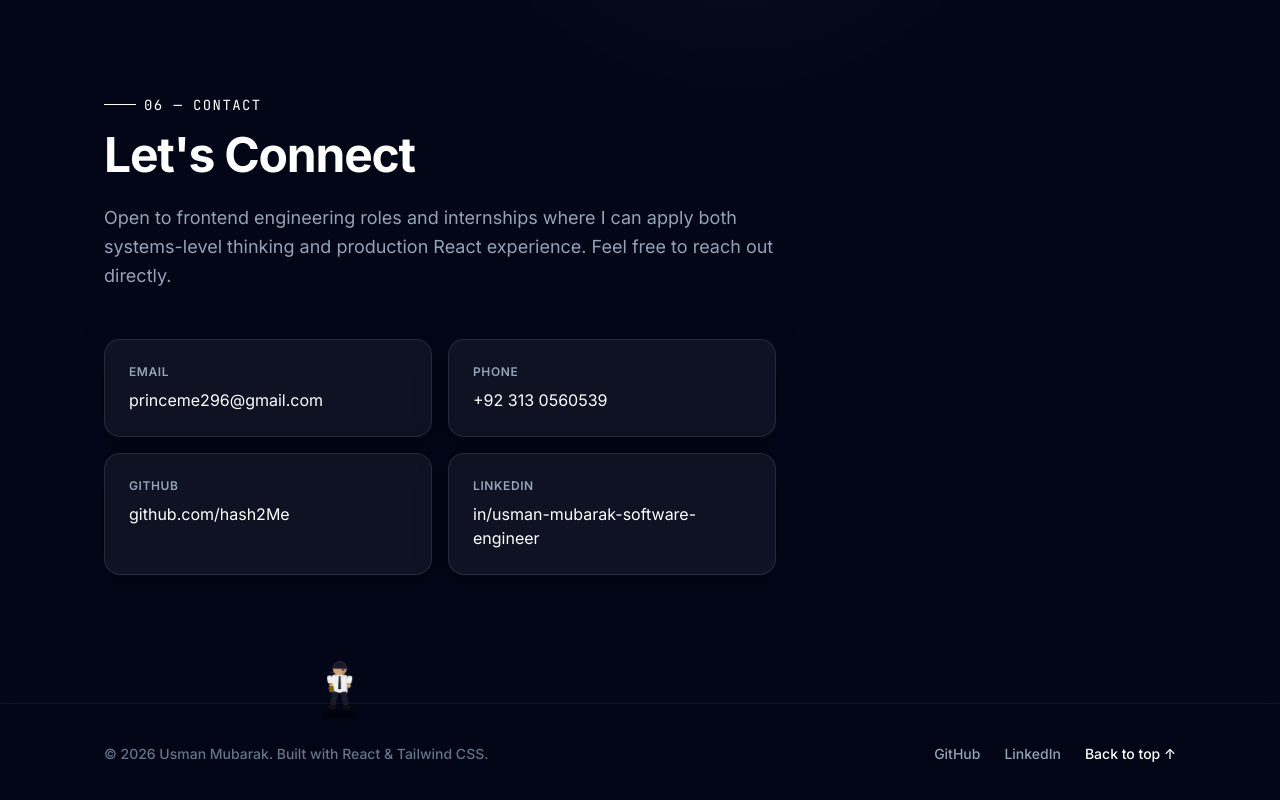
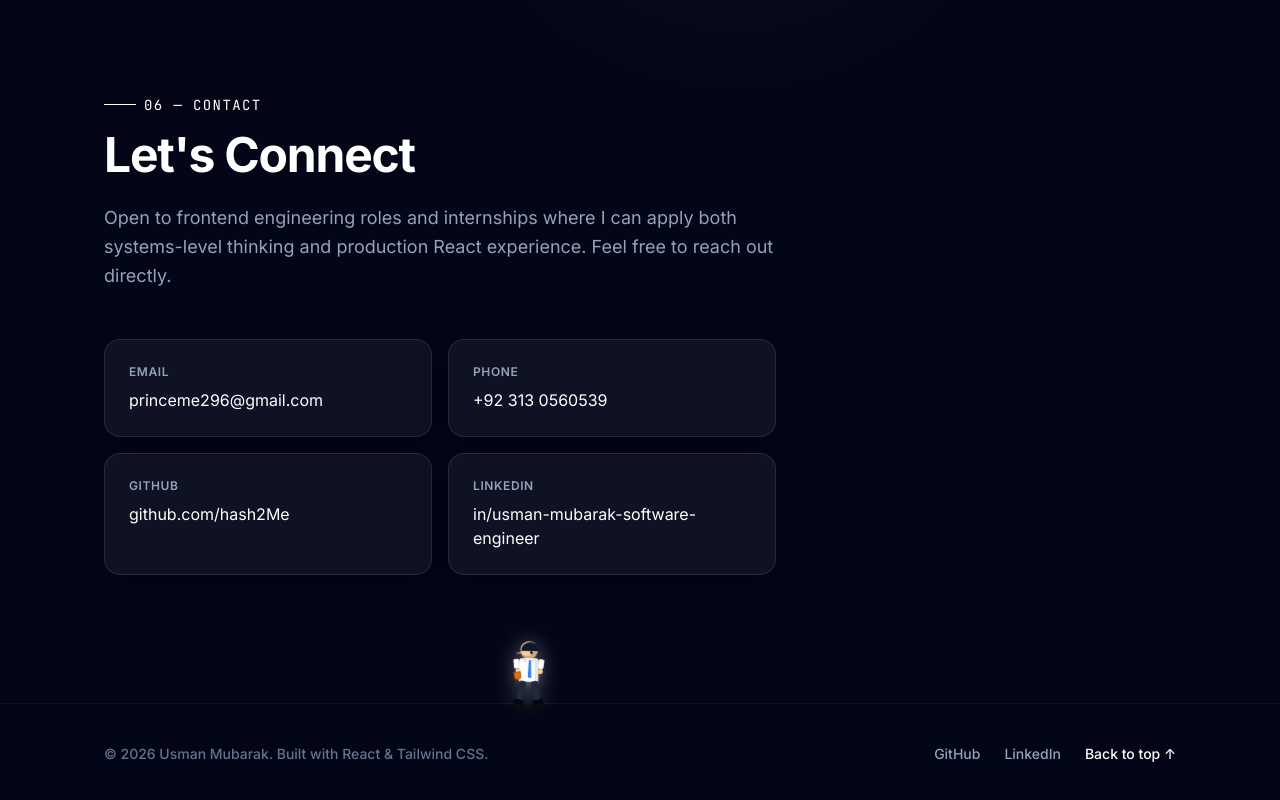
Before and after one commit to hash2Me/usman-portfolio, a React (Vite) app: page / in a window 1280 px wide. Shown: the part 5457-6257 px from the top of the page. Built offline with nearby package versions, Linux system fonts and the light colour scheme.

Commit message:
fix-avatar-visibility-and-viewport-positioning

```diff
--- a/src/components/Avatar.tsx
+++ b/src/components/Avatar.tsx
@@ -46,21 +46,21 @@ export default function Avatar() {
   const containerRef = useRef<HTMLDivElement>(null);
   const animFrameRef = useRef<number>(0);
 
-  // Position & physics
-  const posXRef = useRef<number>(100);
-  const posYRef = useRef<number>(0); // Y relative to current section platform
+  // Viewport-relative coordinates (fixed positioning)
+  const posXRef = useRef<number>(120);
+  const posYRef = useRef<number>(200); // Fixed Y relative to viewport
   const velocityYRef = useRef<number>(0);
   const dirRef = useRef<Direction>('right');
   const stateRef = useRef<CharacterState>('walking');
   const walkPhaseRef = useRef<number>(0);
 
-  // Section platform tracking
+  // Section platform tracking (viewport-relative bounds)
   const activeSectionIdRef = useRef<string>('hero');
-  const platformBoundsRef = useRef<{ left: number; right: number; y: number }>({ left: 50, right: 800, y: 100 });
+  const platformBoundsRef = useRef<{ left: number; right: number; y: number }>({ left: 40, right: 600, y: 250 });
 
   // Portal transition states
   const isTeleportingRef = useRef<boolean>(false);
-  const portalPosRef = useRef<{ x: number; y: number }>({ x: 0, y: 0 });
+  const portalPosRef = useRef<{ x: number; y: number }>({ x: 120, y: 200 });
 
   // React state for rendering UI overlay
   const [characterState, setCharacterState] = useState<CharacterState>('walking');
@@ -68,7 +68,7 @@ export default function Avatar() {
   const [walkPhase, setWalkPhase] = useState<number>(0);
   const [speech, setSpeech] = useState<string>('');
   const [showSpeech, setShowSpeech] = useState<boolean>(false);
-  const [portalCoords, setPortalCoords] = useState<{ x: number; y: number }>({ x: 0, y: 0 });
+  const [portalCoords, setPortalCoords] = useState<{ x: number; y: number }>({ x: 120, y: 200 });
   const [portalScale, setPortalScale] = useState<number>(0);
   const [characterOpacity, setCharacterOpacity] = useState<number>(1);
 
@@ -89,10 +89,10 @@ export default function Avatar() {
     triggerSpeech(line);
   }, [triggerSpeech]);
 
-  // Find active section platform in viewport
+  // Calculate viewport-relative platform bounds for currently visible section
   const updateActiveSection = useCallback(() => {
     const sections = ['hero', 'projects', 'experience', 'skills', 'education', 'contact'];
-    const viewportMiddle = window.scrollY + window.innerHeight * 0.45;
+    const viewportMiddle = window.innerHeight * 0.45;
 
     let currentId = 'hero';
     let currentEl: HTMLElement | null = null;
@@ -101,10 +101,7 @@ export default function Avatar() {
       const el = document.getElementById(id) || (id === 'hero' ? document.getElementById('main-content') : null);
       if (el) {
         const rect = el.getBoundingClientRect();
-        const topAbs = window.scrollY + rect.top;
-        const bottomAbs = topAbs + rect.height;
-
-        if (viewportMiddle >= topAbs && viewportMiddle <= bottomAbs) {
+        if (rect.top <= viewportMiddle && rect.bottom >= 100) {
           currentId = id;
           currentEl = el;
           break;
@@ -121,11 +118,16 @@ export default function Avatar() {
       const contentContainer = currentEl.querySelector('.section') || currentEl;
       const cRect = contentContainer.getBoundingClientRect();
 
-      const left = Math.max(20, cRect.left + 20);
-      const right = Math.min(window.innerWidth - 60, cRect.right - 60);
-      const y = window.scrollY + rect.bottom - 40; // platform walk line near section bottom/container
+      const left = Math.max(30, cRect.left + 20);
+      const right = Math.min(window.innerWidth - 70, cRect.right - 70);
 
-      platformBoundsRef.current = { left, right, y };
+      // Calculate Y in viewport terms so character is ALWAYS visible on screen!
+      const targetScreenY = Math.min(
+        window.innerHeight - 100,
+        Math.max(120, rect.bottom - 60)
+      );
+
+      platformBoundsRef.current = { left, right, y: targetScreenY };
     }
 
     return currentId;
@@ -147,7 +149,7 @@ export default function Avatar() {
     if (enterMode === 'jump') {
       stateRef.current = 'jumping';
       setCharacterState('jumping');
-      velocityYRef.current = -8;
+      velocityYRef.current = -7;
       triggerSpeech("Jumping into the portal! 🌀");
     } else {
       triggerSpeech("Entering portal... 🌀");
@@ -176,7 +178,7 @@ export default function Avatar() {
 
         if (exitMode === 'fall') {
           // Portal opens high above, character falls down
-          const highY = y - 180;
+          const highY = Math.max(60, y - 160);
           posYRef.current = highY;
           portalPosRef.current = { x: newX, y: highY + 20 };
           setPortalCoords(portalPosRef.current);
@@ -220,10 +222,9 @@ export default function Avatar() {
   // Handle scroll detection and random portal travel
   useEffect(() => {
     const handleScroll = () => {
-      if (isTeleportingRef.current) return;
       const newSection = updateActiveSection();
 
-      if (newSection !== activeSectionIdRef.current) {
+      if (!isTeleportingRef.current && newSection !== activeSectionIdRef.current) {
         activeSectionIdRef.current = newSection;
         const enterMode: PortalEnterType = Math.random() > 0.5 ? 'jump' : 'walk';
         const exitMode: PortalExitType = Math.random() > 0.5 ? 'fall' : 'walk';
@@ -232,7 +233,13 @@ export default function Avatar() {
     };
 
     window.addEventListener('scroll', handleScroll, { passive: true });
+    window.addEventListener('resize', updateActiveSection);
+
+    // Initial placement setup
     updateActiveSection();
+    posXRef.current = platformBoundsRef.current.left + 50;
+    posYRef.current = platformBoundsRef.current.y;
+    triggerSpeech("Welcome to Usman's Portfolio! ☕");
 
     // Occasional portal teleport every 22 seconds if idle
     const portalInterval = setInterval(() => {
@@ -247,10 +254,11 @@ export default function Avatar() {
 
     return () => {
       window.removeEventListener('scroll', handleScroll);
+      window.removeEventListener('resize', updateActiveSection);
       clearInterval(portalInterval);
       if (teleportTimerRef.current) clearTimeout(teleportTimerRef.current);
     };
-  }, [updateActiveSection, executePortalTeleport]);
+  }, [updateActiveSection, executePortalTeleport, triggerSpeech]);
 
   // Main 60fps Game Animation Loop
   useEffect(() => {
@@ -283,7 +291,7 @@ export default function Avatar() {
           // Keep character anchored smoothly to platform Y
           const yDiff = targetGroundY - posYRef.current;
           if (Math.abs(yDiff) > 1) {
-            posYRef.current += yDiff * 0.1;
+            posYRef.current += yDiff * 0.12;
           } else {
             posYRef.current = targetGroundY;
           }
@@ -291,7 +299,7 @@ export default function Avatar() {
 
         // 2. Horizontal walking on block platform bounds
         if (stateRef.current === 'walking') {
-          const walkSpeed = 65; // px per sec
+          const walkSpeed = 70; // px per sec
           walkPhaseRef.current += delta * 10;
 
           if (dirRef.current === 'right') {
@@ -323,7 +331,7 @@ export default function Avatar() {
           }
         }
 
-        // Update DOM transform directly for zero latency frame rendering
+        // Update DOM transform directly using FIXED viewport coordinates
         container.style.transform = `translate3d(${posXRef.current}px, ${posYRef.current}px, 0)`;
         setWalkPhase(walkPhaseRef.current);
       }
@@ -342,7 +350,7 @@ export default function Avatar() {
     <>
       {/* Video Game Swirling Portal Component */}
       <div
-        className="fixed top-0 left-0 z-[70] pointer-events-none transition-all duration-500 ease-out"
+        className="fixed top-0 left-0 z-[100] pointer-events-none transition-all duration-500 ease-out"
         style={{
           transform: `translate3d(${portalCoords.x}px, ${portalCoords.y}px, 0) scale(${portalScale})`,
           opacity: portalScale > 0 ? 1 : 0,
@@ -350,18 +358,18 @@ export default function Avatar() {
       >
         <div className="relative w-16 h-20 -translate-x-1/2 -translate-y-1/2 flex items-center justify-center">
           {/* Outer glowing vortex ring */}
-          <div className="absolute inset-0 rounded-full bg-gradient-to-r from-purple-500 via-cyan-400 to-white animate-spin blur-sm opacity-80" />
+          <div className="absolute inset-0 rounded-full bg-gradient-to-r from-purple-500 via-cyan-400 to-white animate-spin blur-sm opacity-90" />
           {/* Inner swirling portal core */}
-          <div className="absolute w-12 h-16 rounded-full bg-slate-950 border-2 border-white shadow-[0_0_25px_rgba(255,255,255,0.8)] flex items-center justify-center overflow-hidden">
+          <div className="absolute w-12 h-16 rounded-full bg-slate-950 border-2 border-white shadow-[0_0_25px_rgba(255,255,255,0.9)] flex items-center justify-center overflow-hidden">
             <div className="w-full h-full bg-[radial-gradient(circle,_var(--tw-gradient-stops))] from-white via-cyan-400 to-purple-900 animate-pulse" />
           </div>
         </div>
       </div>
 
-      {/* Character Game Entity Container */}
+      {/* Character Game Entity Container - FIXED positioning for 100% viewport visibility */}
       <div
         ref={containerRef}
-        className="absolute top-0 left-0 z-[60] pointer-events-none transition-opacity duration-300 hidden md:block"
+        className="fixed top-0 left-0 z-[100] pointer-events-none transition-opacity duration-300 block"
         style={{
           opacity: characterOpacity,
           willChange: 'transform',
@@ -369,16 +377,16 @@ export default function Avatar() {
       >
         {/* Speech Bubble */}
         <div
-          className={`absolute -top-16 left-1/2 -translate-x-1/2 whitespace-nowrap px-4 py-2 rounded-xl bg-slate-900/95 border border-white/20 backdrop-blur-md text-xs text-white font-mono shadow-2xl transition-all duration-300 ${
+          className={`absolute -top-16 left-1/2 -translate-x-1/2 whitespace-nowrap px-4 py-2 rounded-xl bg-slate-900/95 border border-white/30 backdrop-blur-md text-xs text-white font-mono shadow-2xl transition-all duration-300 ${
             showSpeech ? 'opacity-100 translate-y-0 scale-100' : 'opacity-0 translate-y-2 scale-90'
           }`}
         >
           {speech}
-          <div className="absolute -bottom-1.5 left-1/2 -translate-x-1/2 w-3 h-3 rotate-45 bg-slate-900/95 border-r border-b border-white/20" />
+          <div className="absolute -bottom-1.5 left-1/2 -translate-x-1/2 w-3 h-3 rotate-45 bg-slate-900/95 border-r border-b border-white/30" />
         </div>
 
         {/* Character Ground Shadow */}
-        <div className="absolute bottom-0 left-1/2 -translate-x-1/2 w-8 h-2 bg-black/40 rounded-full blur-xs" />
+        <div className="absolute bottom-0 left-1/2 -translate-x-1/2 w-10 h-2.5 bg-black/60 rounded-full blur-xs" />
 
         {/* CSS Character Sprite */}
         <AvatarCharacter
--- a/src/components/AvatarCharacter.tsx
+++ b/src/components/AvatarCharacter.tsx
@@ -1,6 +1,6 @@
 /**
  * CSS-drawn pixel-art businessman character.
- * No images = no background issues. Full control over walk/idle/jump/fall animations.
+ * High contrast, responsive scaling, bright white shirt, tie, and drop shadow for maximum visibility.
  */
 
 type CharacterState = 'idle' | 'walking' | 'jumping' | 'falling' | 'phone' | 'sitting';
@@ -18,30 +18,30 @@ export default function AvatarCharacter({ state, direction, walkPhase }: Props)
   const isFalling = state === 'falling';
   const isPhone = state === 'phone';
 
-  // Walk cycle leg angles (swing from -30° to 30°)
-  const leftLegAngle = isWalking ? Math.sin(walkPhase) * 30 : 0;
-  const rightLegAngle = isWalking ? Math.sin(walkPhase + Math.PI) * 30 : 0;
+  // Walk cycle leg angles (swing from -28° to 28°)
+  const leftLegAngle = isWalking ? Math.sin(walkPhase) * 28 : 0;
+  const rightLegAngle = isWalking ? Math.sin(walkPhase + Math.PI) * 28 : 0;
 
   // Arm swing (opposite to legs)
-  const leftArmAngle = isWalking ? Math.sin(walkPhase + Math.PI) * 25 : (isPhone ? 70 : 5);
-  const rightArmAngle = isWalking ? Math.sin(walkPhase) * 25 : (isPhone ? 60 : -5);
+  const leftArmAngle = isWalking ? Math.sin(walkPhase + Math.PI) * 22 : (isPhone ? 70 : 5);
+  const rightArmAngle = isWalking ? Math.sin(walkPhase) * 22 : (isPhone ? 60 : -5);
 
   // Body bob
-  const bodyBob = isWalking ? Math.abs(Math.sin(walkPhase * 2)) * 2 : 0;
+  const bodyBob = isWalking ? Math.abs(Math.sin(walkPhase * 2)) * 3 : 0;
 
   // Jump/fall squash-stretch
-  const scaleX = isJumping ? 0.9 : isFalling ? 1.1 : 1;
-  const scaleY = isJumping ? 1.15 : isFalling ? 0.9 : 1;
+  const scaleX = isJumping ? 0.85 : isFalling ? 1.15 : 1;
+  const scaleY = isJumping ? 1.2 : isFalling ? 0.85 : 1;
 
   // Body lean while walking
-  const bodyLean = isWalking ? Math.sin(walkPhase) * 2 : 0;
+  const bodyLean = isWalking ? Math.sin(walkPhase) * 3 : 0;
 
   return (
     <div
-      className="relative"
+      className="relative drop-shadow-[0_0_10px_rgba(255,255,255,0.3)]"
       style={{
-        width: 32,
-        height: 56,
+        width: 42,
+        height: 70,
         transform: `scaleX(${direction === 'left' ? -scaleX : scaleX}) scaleY(${scaleY})`,
         transition: 'transform 0.15s ease',
       }}
@@ -57,99 +57,98 @@ export default function AvatarCharacter({ state, direction, walkPhase }: Props)
       >
         {/* HEAD */}
         <div
-          className="absolute rounded-full"
+          className="absolute rounded-full border border-black/20"
           style={{
-            width: 14,
-            height: 14,
+            width: 18,
+            height: 18,
             top: 0,
-            left: 9,
-            background: '#d4a574', // skin
-            boxShadow: 'inset -2px -1px 0 rgba(0,0,0,0.15)',
+            left: 12,
+            background: '#ffcc99', // bright skin tone
+            boxShadow: 'inset -2px -2px 0 rgba(0,0,0,0.2)',
           }}
         >
           {/* Hair */}
           <div
             className="absolute rounded-t-full"
             style={{
-              width: 14,
-              height: 7,
+              width: 18,
+              height: 9,
               top: 0,
               left: 0,
-              background: '#1a1a2e',
-              borderRadius: '7px 7px 0 0',
+              background: '#0f172a',
+              borderRadius: '9px 9px 0 0',
             }}
           />
           {/* Eye */}
           <div
             className="absolute rounded-full"
             style={{
-              width: 2,
-              height: 2,
-              top: 7,
-              right: 3,
-              background: '#1a1a2e',
+              width: 3,
+              height: 3,
+              top: 9,
+              right: 4,
+              background: '#0f172a',
             }}
           />
         </div>
 
-        {/* TORSO (white shirt) */}
+        {/* TORSO (crisp white shirt) */}
         <div
-          className="absolute"
+          className="absolute border border-black/10"
           style={{
-            width: 16,
-            height: 18,
-            top: 13,
-            left: 8,
-            background: '#f0f0f0',
-            borderRadius: '3px 3px 1px 1px',
-            boxShadow: 'inset -2px 0 0 rgba(0,0,0,0.08)',
+            width: 20,
+            height: 24,
+            top: 17,
+            left: 11,
+            background: '#ffffff',
+            borderRadius: '4px 4px 2px 2px',
+            boxShadow: '0 2px 8px rgba(255,255,255,0.2), inset -3px 0 0 rgba(0,0,0,0.1)',
           }}
         >
           {/* Tie */}
           <div
             className="absolute"
             style={{
-              width: 4,
-              height: 14,
+              width: 5,
+              height: 18,
               top: 1,
-              left: 6,
-              background: '#1a1a2e',
-              clipPath: 'polygon(30% 0%, 70% 0%, 85% 100%, 15% 100%)',
+              left: 7.5,
+              background: '#3b82f6', // vibrant blue tie
+              clipPath: 'polygon(30% 0%, 70% 0%, 90% 100%, 10% 100%)',
             }}
           />
           {/* Collar left */}
-          <div className="absolute" style={{ width: 5, height: 4, top: 0, left: 1, background: '#e0e0e0', clipPath: 'polygon(0 0, 100% 0, 100% 100%)' }} />
+          <div className="absolute" style={{ width: 6, height: 5, top: 0, left: 1, background: '#e2e8f0', clipPath: 'polygon(0 0, 100% 0, 100% 100%)' }} />
           {/* Collar right */}
-          <div className="absolute" style={{ width: 5, height: 4, top: 0, right: 1, background: '#e0e0e0', clipPath: 'polygon(0 0, 100% 0, 0 100%)' }} />
+          <div className="absolute" style={{ width: 6, height: 5, top: 0, right: 1, background: '#e2e8f0', clipPath: 'polygon(0 0, 100% 0, 0 100%)' }} />
         </div>
 
         {/* LEFT ARM */}
         <div
           className="absolute"
           style={{
-            width: 5,
-            height: 16,
-            top: 14,
-            left: 3,
+            width: 6,
+            height: 20,
+            top: 18,
+            left: 5,
             transformOrigin: 'top center',
             transform: `rotate(${leftArmAngle}deg)`,
           }}
         >
           {/* Upper arm (shirt sleeve) */}
-          <div style={{ width: 5, height: 8, background: '#f0f0f0', borderRadius: 2 }} />
+          <div style={{ width: 6, height: 10, background: '#ffffff', borderRadius: 2, border: '1px solid rgba(0,0,0,0.05)' }} />
           {/* Hand */}
-          <div className="rounded-full" style={{ width: 4, height: 4, marginTop: 0, marginLeft: 0.5, background: '#d4a574' }} />
-          {/* Coffee cup (only when walking or idle) */}
+          <div className="rounded-full" style={{ width: 5, height: 5, marginTop: 0, marginLeft: 0.5, background: '#ffcc99' }} />
+          {/* Coffee cup */}
           {(state === 'walking' || state === 'idle') && (
-            <div style={{ width: 5, height: 6, marginTop: -1, marginLeft: -0.5, background: '#8B6914', borderRadius: '0 0 2px 2px', border: '1px solid #6B4F12' }}>
-              {/* Steam */}
-              <div className="absolute -top-2 left-1 text-[6px] opacity-50 animate-pulse">~</div>
+            <div style={{ width: 7, height: 8, marginTop: -2, marginLeft: -1, background: '#d97706', borderRadius: '0 0 3px 3px', border: '1px solid #b45309' }}>
+              <div className="absolute -top-3 left-1 text-[8px] text-white font-bold opacity-80 animate-pulse">~</div>
             </div>
           )}
-          {/* Phone (when on phone) */}
+          {/* Phone */}
           {isPhone && (
-            <div style={{ width: 4, height: 7, marginTop: -1, background: '#222', borderRadius: 1 }}>
-              <div style={{ width: 3, height: 4, margin: '1px auto 0', background: '#4af', borderRadius: 0.5 }} />
+            <div style={{ width: 6, height: 10, marginTop: -2, background: '#0f172a', borderRadius: 2, border: '1px solid #38bdf8' }}>
+              <div style={{ width: 4, height: 6, margin: '1px auto 0', background: '#38bdf8', borderRadius: 1 }} />
             </div>
           )}
         </div>
@@ -158,50 +157,50 @@ export default function AvatarCharacter({ state, direction, walkPhase }: Props)
         <div
           className="absolute"
           style={{
-            width: 5,
-            height: 14,
-            top: 14,
-            right: 3,
+            width: 6,
+            height: 18,
+            top: 18,
+            right: 5,
             transformOrigin: 'top center',
             transform: `rotate(${rightArmAngle}deg)`,
           }}
         >
-          <div style={{ width: 5, height: 8, background: '#f0f0f0', borderRadius: 2 }} />
-          <div className="rounded-full" style={{ width: 4, height: 4, marginTop: 0, marginLeft: 0.5, background: '#d4a574' }} />
+          <div style={{ width: 6, height: 10, background: '#ffffff', borderRadius: 2, border: '1px solid rgba(0,0,0,0.05)' }} />
+          <div className="rounded-full" style={{ width: 5, height: 5, marginTop: 0, marginLeft: 0.5, background: '#ffcc99' }} />
         </div>
 
         {/* LEFT LEG */}
         <div
           className="absolute"
           style={{
-            width: 6,
-            height: 20,
-            top: 30,
-            left: 9,
+            width: 7,
+            height: 26,
+            top: 40,
+            left: 12,
             transformOrigin: 'top center',
             transform: `rotate(${leftLegAngle}deg)`,
           }}
         >
           {/* Pants */}
-          <div style={{ width: 6, height: 14, background: '#1a1a2e', borderRadius: 2 }} />
+          <div style={{ width: 7, height: 19, background: '#1e293b', borderRadius: 2 }} />
           {/* Shoe */}
-          <div style={{ width: 8, height: 4, marginLeft: -1, background: '#111', borderRadius: '2px 4px 2px 2px' }} />
+          <div style={{ width: 10, height: 5, marginLeft: -1, background: '#020617', borderRadius: '2px 5px 2px 2px' }} />
         </div>
 
         {/* RIGHT LEG */}
         <div
           className="absolute"
           style={{
-            width: 6,
-            height: 20,
-            top: 30,
-            left: 17,
+            width: 7,
+            height: 26,
+            top: 40,
+            left: 23,
             transformOrigin: 'top center',
             transform: `rotate(${rightLegAngle}deg)`,
           }}
         >
-          <div style={{ width: 6, height: 14, background: '#1a1a2e', borderRadius: 2 }} />
-          <div style={{ width: 8, height: 4, marginLeft: -1, background: '#111', borderRadius: '2px 4px 2px 2px' }} />
+          <div style={{ width: 7, height: 19, background: '#1e293b', borderRadius: 2 }} />
+          <div style={{ width: 10, height: 5, marginLeft: -1, background: '#020617', borderRadius: '2px 5px 2px 2px' }} />
         </div>
       </div>
     </div>
```
